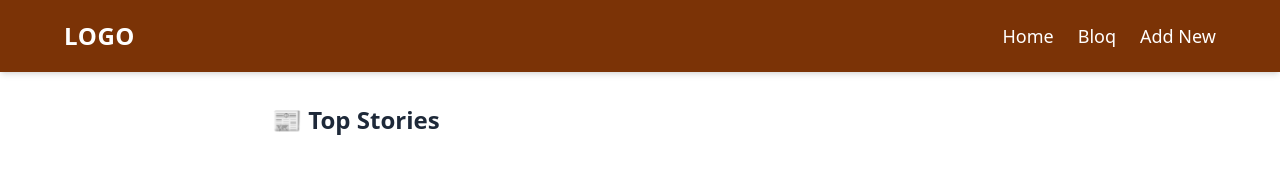
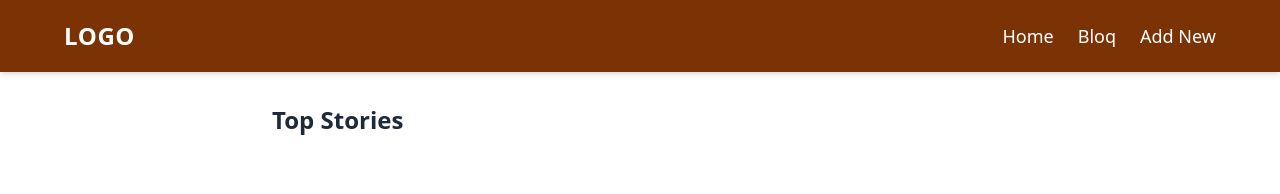
Before and after one commit to mawuse-tech/project-bloq, a React (Vite) app: page /bloq in a window 1280 px wide. Shown: the top 194 px of the page. Built offline with nearby package versions, Linux system fonts and the light colour scheme.

Commit message:
removed an icon

```diff
--- a/src/Components/BloqPage.jsx
+++ b/src/Components/BloqPage.jsx
@@ -36,7 +36,7 @@ const BloqPage = () => {
 
   return (
     <div className="max-w-3xl mx-auto px-4 py-8">
-      <h2 className="text-2xl font-bold mb-6 text-gray-800">📰 Top Stories</h2>
+      <h2 className="text-2xl font-bold mb-6 text-gray-800">Top Stories</h2>
 
       <ul className="space-y-6">
         {bloqs.map((bloq) => (
```
